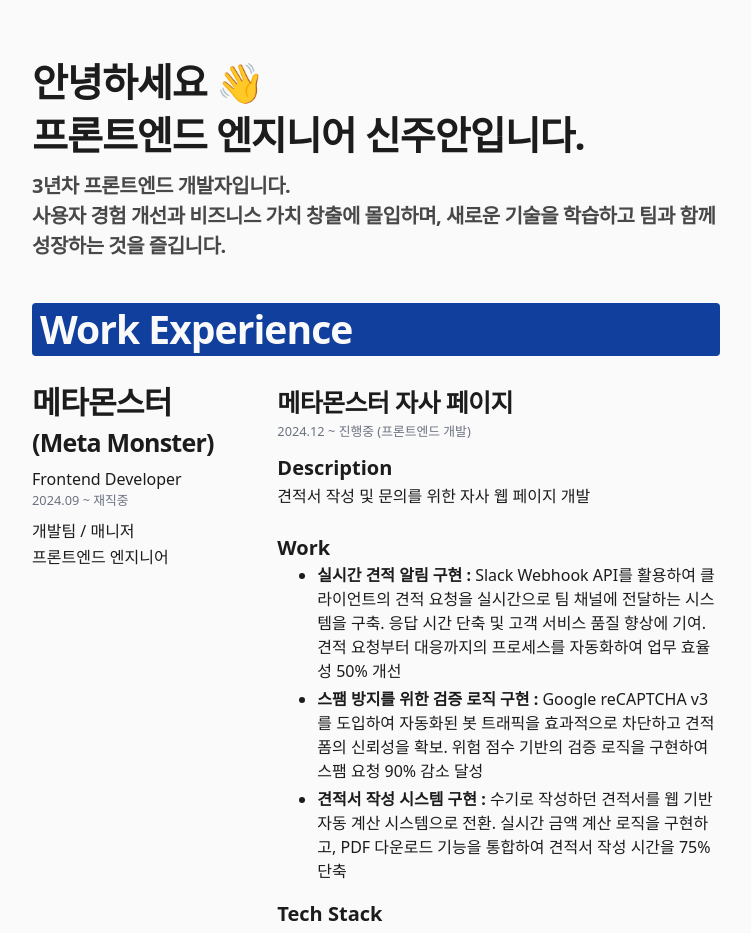
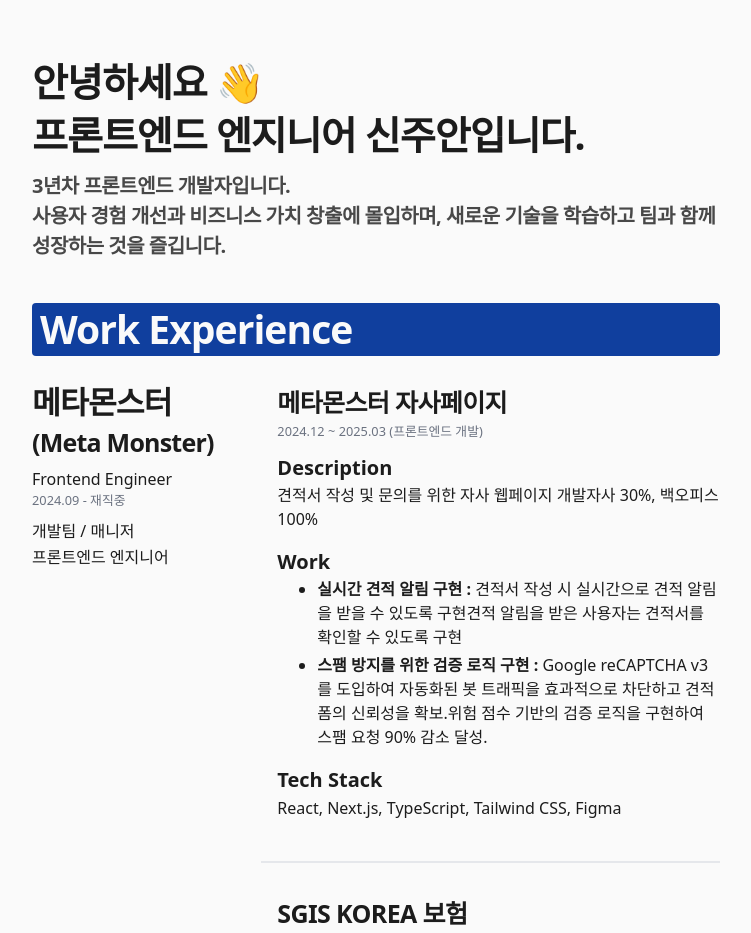
Before and after one commit to shinju4n/tech-blog, a Next.js app: page /resume in a window 1280 px wide. Shown: the top 933 px of the page, without its empty margins (264-1015 px from the left). Built offline with nearby package versions, Linux system fonts and the light colour scheme.

Commit message:
refactor : 이력서 리팩토링 진행 중

```diff
--- /dev/null
+++ b/app/(resume)/resume/_components/company.tsx
@@ -0,0 +1,33 @@
+import Divider from '@/components/resume/Divider';
+import Typography from '@/components/ui/typography';
+import { type CompanyType } from '../_constants/resume';
+import Project from './project';
+
+const Company = ({ company }: { company: CompanyType }) => {
+  return (
+    <div className="flex flex-col xl:flex-row items-start">
+      <div className="w-full xl:w-1/3 h-auto xl:mb-0 xl:sticky xl:top-16 xl:pr-10">
+        <Typography size="h2" className="w-full ">
+          {company.companyName} <span className="text-2xl">({company.companyEnglishName})</span>
+        </Typography>
+        <Typography size="lead">{company.companyRole}</Typography>
+        <Typography size="muted">{company.period}</Typography>
+        <div className="py-2">
+          <Typography size="p" className="whitespace-pre-line">
+            {company.projectPosition.join('\n')}
+          </Typography>
+        </div>
+      </div>
+      <div className="xl:w-2/3">
+        {company.projects.map((project, i) => (
+          <>
+            <Project key={i} project={project} />
+            {i !== company.projects.length - 1 && <Divider />}
+          </>
+        ))}
+      </div>
+    </div>
+  );
+};
+
+export default Company;
--- /dev/null
+++ b/app/(resume)/resume/_components/project.tsx
@@ -0,0 +1,35 @@
+import BoldText from '@/components/bold-text';
+import { ProjectType, WorkListType } from '../_constants/resume';
+import { Layout } from '@/components/resume/work-experience/Layout';
+
+const Project = ({ project }: { project: ProjectType }) => {
+  return (
+    <Layout>
+      <Layout.ProjectTitle title={project.projectTitle} subTitle={project.projectPeriod} />
+      <Layout.InnerContainer>
+        <Layout.Content type="Description">{project.projectDescription}</Layout.Content>
+        <Layout.Content type="Work">
+          <Layout.WorkList list={<WorkList workList={project.workList} />} />
+        </Layout.Content>
+        <Layout.Content type="Tech Stack">{project.projectStack.join(', ')}</Layout.Content>
+      </Layout.InnerContainer>
+    </Layout>
+  );
+};
+
+export default Project;
+
+const WorkList = ({ workList }: { workList: WorkListType[] }) => {
+  return (
+    <>
+      {workList.map((work, i) => (
+        <li key={i}>
+          <BoldText>{work.featureTitle + ' : '}</BoldText>
+          {work.featureDescription.map((description, i) => (
+            <span key={i}>{description}</span>
+          ))}
+        </li>
+      ))}
+    </>
+  );
+};
--- /dev/null
+++ b/app/(resume)/resume/_constants/resume.ts
@@ -0,0 +1,111 @@
+export type CompanyType = {
+  companyName: string;
+  companyEnglishName: string;
+  companyRole: string;
+  period: string;
+  projectPosition: string[];
+  projects: ProjectType[];
+};
+
+export type ProjectType = {
+  projectTitle: string;
+  projectPeriod: string;
+  projectDescription: string[];
+  projectLink: string | null;
+  workList: WorkListType[];
+  projectStack: string[];
+};
+
+export type WorkListType = {
+  featureTitle: string;
+  featureDescription: string[];
+  link: LinkType | null;
+};
+
+export type LinkType = {
+  url: string;
+  text: string;
+};
+
+const META_MONSTER_HOMEPAGE: ProjectType = {
+  projectTitle: '메타몬스터 자사페이지',
+  projectPeriod: '2024.12 ~ 2025.03 (프론트엔드 개발)',
+  projectDescription: ['견적서 작성 및 문의를 위한 자사 웹페이지 개발', '자사 30%, 백오피스 100%'],
+  projectLink: null,
+  workList: [
+    {
+      featureTitle: '실시간 견적 알림 구현',
+      featureDescription: [
+        '견적서 작성 시 실시간으로 견적 알림을 받을 수 있도록 구현',
+        '견적 알림을 받은 사용자는 견적서를 확인할 수 있도록 구현',
+      ],
+      link: null,
+    },
+    {
+      featureTitle: '스팸 방지를 위한 검증 로직 구현',
+      featureDescription: [
+        'Google reCAPTCHA v3를 도입하여 자동화된 봇 트래픽을 효과적으로 차단하고 견적 폼의 신뢰성을 확보.',
+        '위험 점수 기반의 검증 로직을 구현하여 스팸 요청 90% 감소 달성.',
+      ],
+      link: null,
+    },
+  ],
+  projectStack: ['React', 'Next.js', 'TypeScript', 'Tailwind CSS', 'Figma'],
+};
+
+const SGIS: ProjectType = {
+  projectTitle: 'SGIS KOREA 보험',
+  projectPeriod: '2024.11 ~ 2024.12 (프론트엔드 개발)',
+  projectDescription: ['보험 청구 웹앱 서비스'],
+  projectLink: null,
+  workList: [
+    {
+      featureTitle: '폼 관리 시스템 구축',
+      featureDescription: [
+        'Formik과 Yup을 활용하여 복잡한 보험 청구 폼의 상태 관리 및 유효성 검증 로직을 체계화하여 사용자 경험 개선',
+      ],
+      link: null,
+    },
+    {
+      featureTitle: '폼 데이터 지속성 시스템 구축',
+      featureDescription: [
+        'useFormPersist 커스텀 훅을 개발하여 localStorage 기반의 폼 데이터 자동 저장 기능을 구현했으며, 이를 여러 보험 청구 폼에서 재사용하여 개발 생산성 향상 및 일관된 사용자 경험 제공',
+      ],
+      link: null,
+    },
+  ],
+  projectStack: ['React', 'TypeScript', 'Tanstack Query v5', 'Formik', 'Yup'],
+};
+
+const KAS_RENTAL: ProjectType = {
+  projectTitle: '한국 공항 렌탈 서비스 (KAS RENTAL)',
+  projectPeriod: '2024.11 ~ 유지보수 진행중 (프론트엔드 개발)',
+  projectDescription: ['지게차, 물류장비, 배터리, 안전 솔루션등 한국 공항에서 관리하는 렌탈을 위한 웹 서비스'],
+  projectLink: null,
+  workList: [
+    {
+      featureTitle: '레거시 코드 리팩토링',
+      featureDescription: [
+        '중복된 UI 로직을 공통 컴포넌트로 추출하고 디자인 시스템을 구축하여 개발 생산성 30% 향상. Input, Button, Modal 등 40개 이상의 공통 컴포넌트 라이브러리 구축 및 문서화',
+      ],
+      link: null,
+    },
+    {
+      featureTitle: '토스페이먼츠 결제 시스템 구현',
+      featureDescription: [
+        '토스페이먼츠 SDK를 활용하여 카드 결제, 가상계좌 발급, 결제 취소 등 결제 프로세스 구현. 결제 상태 관리 및 에러 핸들링으로 안정적인 결제 시스템 구축',
+      ],
+      link: null,
+    },
+  ],
+  projectStack: ['React', 'TypeScript', 'Tanstack Query v5', 'Formik', 'Yup'],
+};
+
+export const META_MONSTER: CompanyType = {
+  companyName: '메타몬스터',
+  companyEnglishName: 'Meta Monster',
+  companyRole: 'Frontend Engineer',
+  period: '2024.09 - 재직중',
+  projectPosition: ['개발팀 / 매니저', '프론트엔드 엔지니어'],
+  projects: [META_MONSTER_HOMEPAGE, SGIS, KAS_RENTAL],
+};
--- a/app/(resume)/resume/page.tsx
+++ b/app/(resume)/resume/page.tsx
@@ -13,7 +13,9 @@ import { Link2Icon } from '@radix-ui/react-icons';
 import Linme from '@/components/resume/work-experience/inroes/linme';
 import KasRental from '@/components/resume/work-experience/metamonster/kas-rental';
 import Sgis from '@/components/resume/work-experience/metamonster/sgis';
-import MetamonsterPage from '@/components/resume/work-experience/metamonster/metamoster-page';
+import MetamonsterPage from '@/components/resume/work-experience/metamonster/metamonster-page';
+import Company from './_components/company';
+import { META_MONSTER } from './_constants/resume';
 
 interface ResumeProps {
   searchParams: Record<'type', 'blog'>;
@@ -48,32 +50,8 @@ const Resume: NextPage<ResumeProps> = ({ searchParams }) => {
       </div>
       <div className="py-10">
         <ResumeTitle>Work Experience</ResumeTitle>
-
-        <div className="flex flex-col xl:flex-row items-start">
-          <div className="w-full xl:w-1/3 h-auto xl:mb-0 xl:sticky xl:top-16 xl:pr-10">
-            <Typography size="h2" className="w-full ">
-              메타몬스터 <span className="text-2xl">(Meta Monster)</span>
-            </Typography>
-            <Typography size="lead">Frontend Developer</Typography>
-            <Typography size="muted">2024.09 ~ 재직중 </Typography>
-            <div className="py-2">
-              <Typography size="p">
-                개발팀 / 매니저 <br></br>
-                프론트엔드 엔지니어
-              </Typography>
-            </div>
-          </div>
-          <div className="xl:w-2/3">
-            <MetamonsterPage />
-            <Divider />
-            <Sgis />
-            <Divider />
-            <KasRental />
-          </div>
-        </div>
-
+        <Company company={META_MONSTER} />
         <Divider />
-
         <div className="flex flex-col xl:flex-row items-start">
           <div className="w-full xl:w-1/3 h-auto xl:mb-0 xl:sticky xl:top-16 xl:pr-10">
             <Typography size="h2" className="w-full">
--- a/components/resume/work-experience/Layout.tsx
+++ b/components/resume/work-experience/Layout.tsx
@@ -28,7 +28,7 @@ const Content = ({ type, children }: ContentProps) => {
 };
 
 interface WorkListProps {
-  list: React.ReactNode[];
+  list: React.ReactNode;
 }
 const WorkList: FC<WorkListProps> = ({ list }) => {
   return <ul className="pl-4 md:pl-10 md:pr-10 xl:pr-0 list-disc flex flex-col gap-1">{list}</ul>;
```
Also changed, not shown: components/chat/Message.tsx (+6 -10 lines), components/resume/work-experience/metamonster/metamonster-page.tsx (renamed from components/resume/work-experience/metamonster/metamoster-page.tsx).
